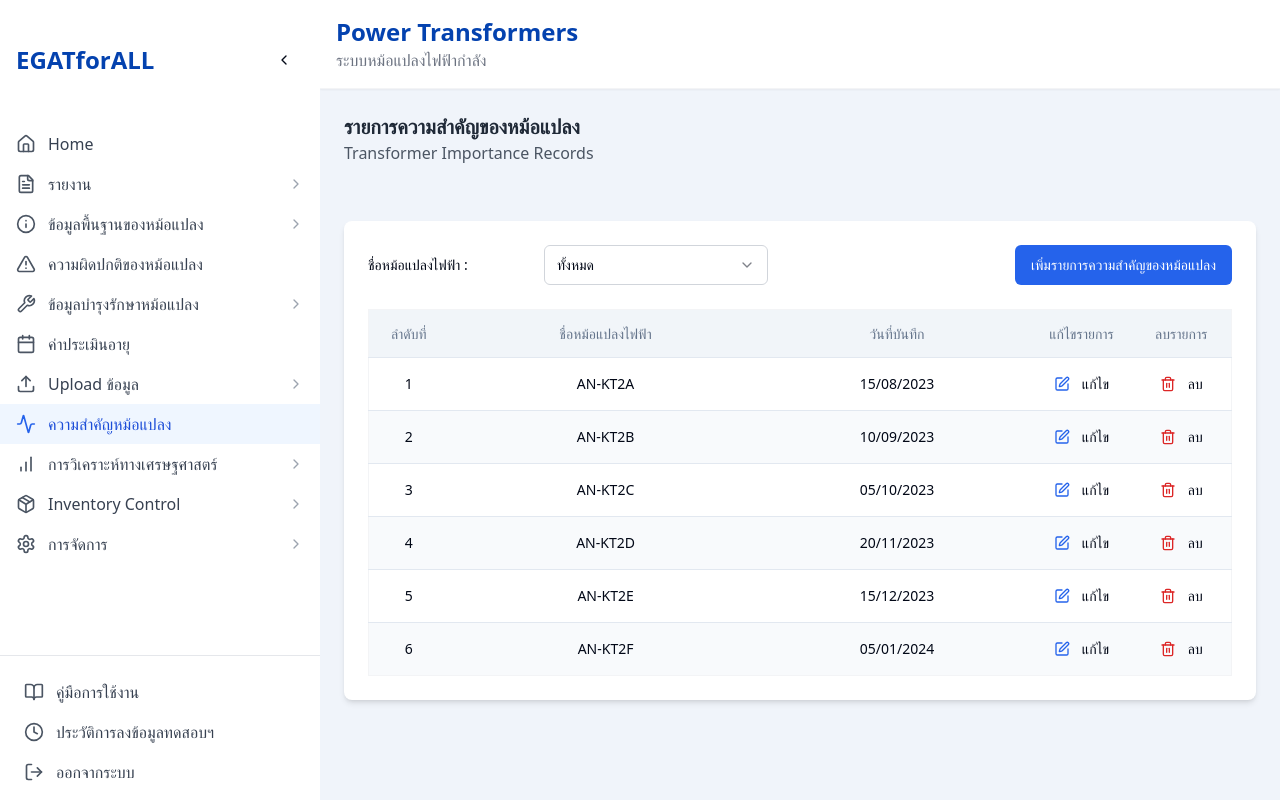
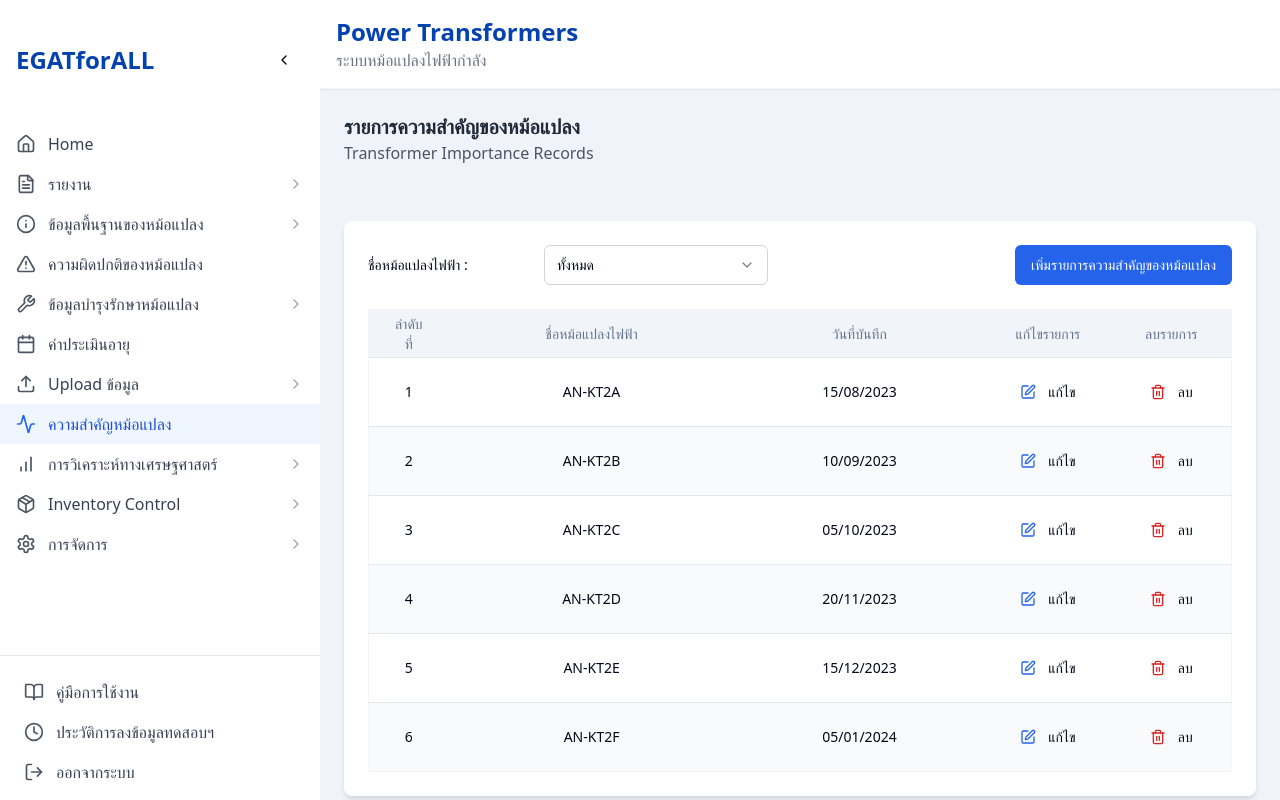
Before and after one commit to blymanor/egatforall-power-transformers, a React (Vite) app: page /transformer-importance in a window 1280 px wide. Built offline with nearby package versions, Linux system fonts and the light colour scheme.

Commit message:
Fix Transformer Importance table layout
Adjusted column spacing, ensured single-line display for edit/delete actions, centered the "ชื่อหม้อแปลงไฟฟ้า" column, and centered the table.

```diff
--- a/src/components/ui/table.tsx
+++ b/src/components/ui/table.tsx
@@ -71,7 +71,7 @@ const TableHead = React.forwardRef<
   <th
     ref={ref}
     className={cn(
-      "h-12 px-4 text-center align-middle font-medium text-muted-foreground [&:has([role=checkbox])]:pr-0",
+      "h-12 px-6 text-center align-middle font-medium text-muted-foreground [&:has([role=checkbox])]:pr-0",
       className
     )}
     {...props}
@@ -85,7 +85,7 @@ const TableCell = React.forwardRef<
 >(({ className, ...props }, ref) => (
   <td
     ref={ref}
-    className={cn("p-4 align-middle [&:has([role=checkbox])]:pr-0", className)}
+    className={cn("p-4 px-6 align-middle [&:has([role=checkbox])]:pr-0", className)}
     {...props}
   />
 ))
--- a/src/pages/TransformerImportance.tsx
+++ b/src/pages/TransformerImportance.tsx
@@ -163,8 +163,8 @@ const TransformerImportance = () => {
                     <TableHead className="w-[80px] text-center">ลำดับที่</TableHead>
                     <TableHead className="text-center">ชื่อหม้อแปลงไฟฟ้า</TableHead>
                     <TableHead className="text-center">วันที่บันทึก</TableHead>
-                    <TableHead className="w-[100px] text-center">แก้ไขรายการ</TableHead>
-                    <TableHead className="w-[100px] text-center">ลบรายการ</TableHead>
+                    <TableHead className="w-[120px] text-center">แก้ไขรายการ</TableHead>
+                    <TableHead className="w-[120px] text-center">ลบรายการ</TableHead>
                   </TableRow>
                 </TableHeader>
                 <TableBody>
@@ -173,26 +173,26 @@ const TransformerImportance = () => {
                       <TableCell className="text-center">{index + 1}</TableCell>
                       <TableCell className="text-center">{item.transformerName}</TableCell>
                       <TableCell className="text-center">{format(item.recordDate, "dd/MM/yyyy")}</TableCell>
-                      <TableCell className="text-center p-2">
+                      <TableCell className="text-center">
                         <Button
                           variant="ghost"
                           size="sm"
                           onClick={() => handleEditImportance(item.id)}
-                          className="mx-auto flex items-center justify-center w-full"
+                          className="inline-flex items-center whitespace-nowrap"
                         >
                           <Edit className="h-4 w-4 text-blue-600 mr-1" />
-                          <span className="whitespace-nowrap">แก้ไข</span>
+                          แก้ไข
                         </Button>
                       </TableCell>
-                      <TableCell className="text-center p-2">
+                      <TableCell className="text-center">
                         <Button
                           variant="ghost"
                           size="sm"
                           onClick={() => handleDeleteImportance(item.id)}
-                          className="mx-auto flex items-center justify-center w-full"
+                          className="inline-flex items-center whitespace-nowrap"
                         >
                           <Trash2 className="h-4 w-4 text-red-600 mr-1" />
-                          <span className="whitespace-nowrap">ลบ</span>
+                          ลบ
                         </Button>
                       </TableCell>
                     </TableRow>
```
